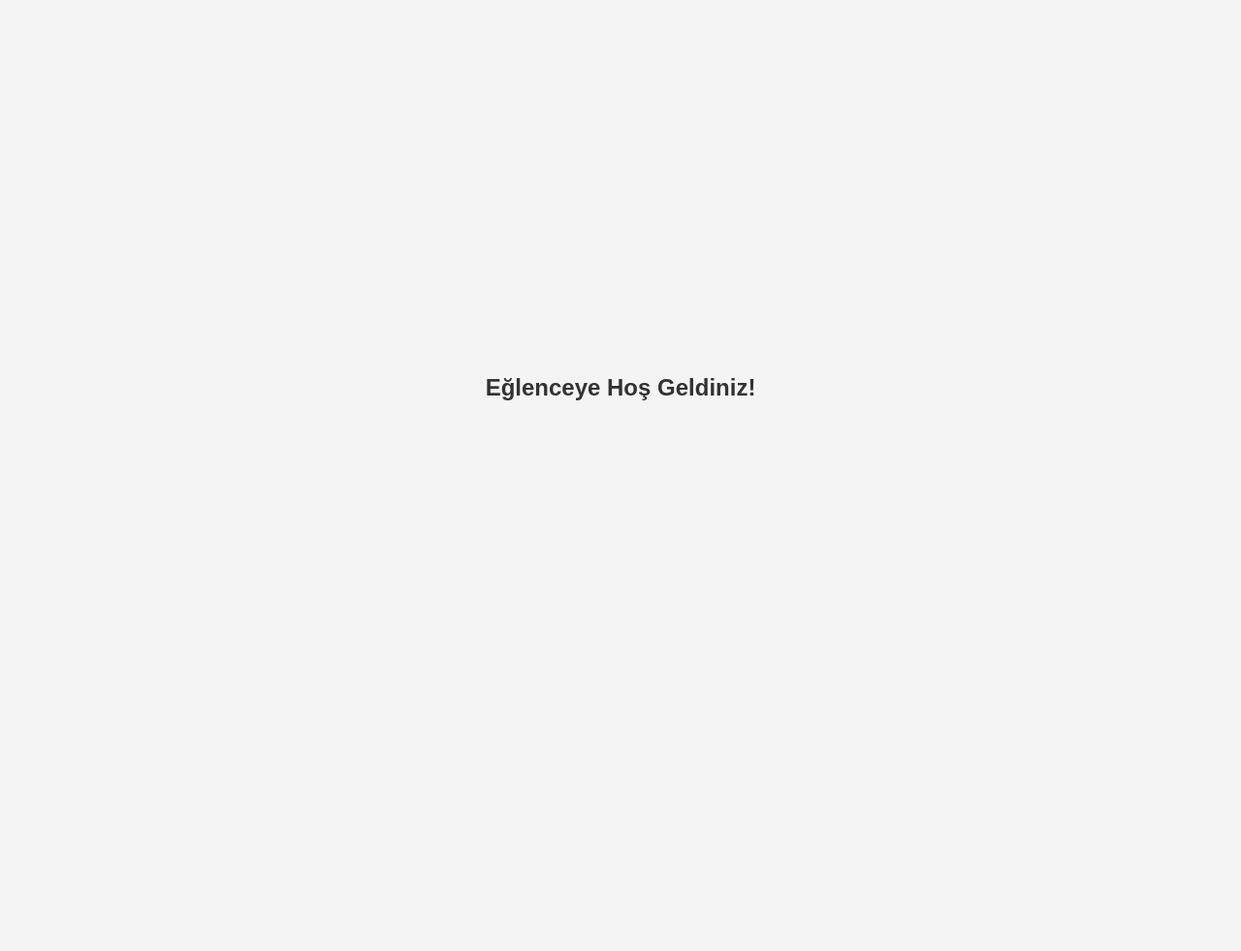
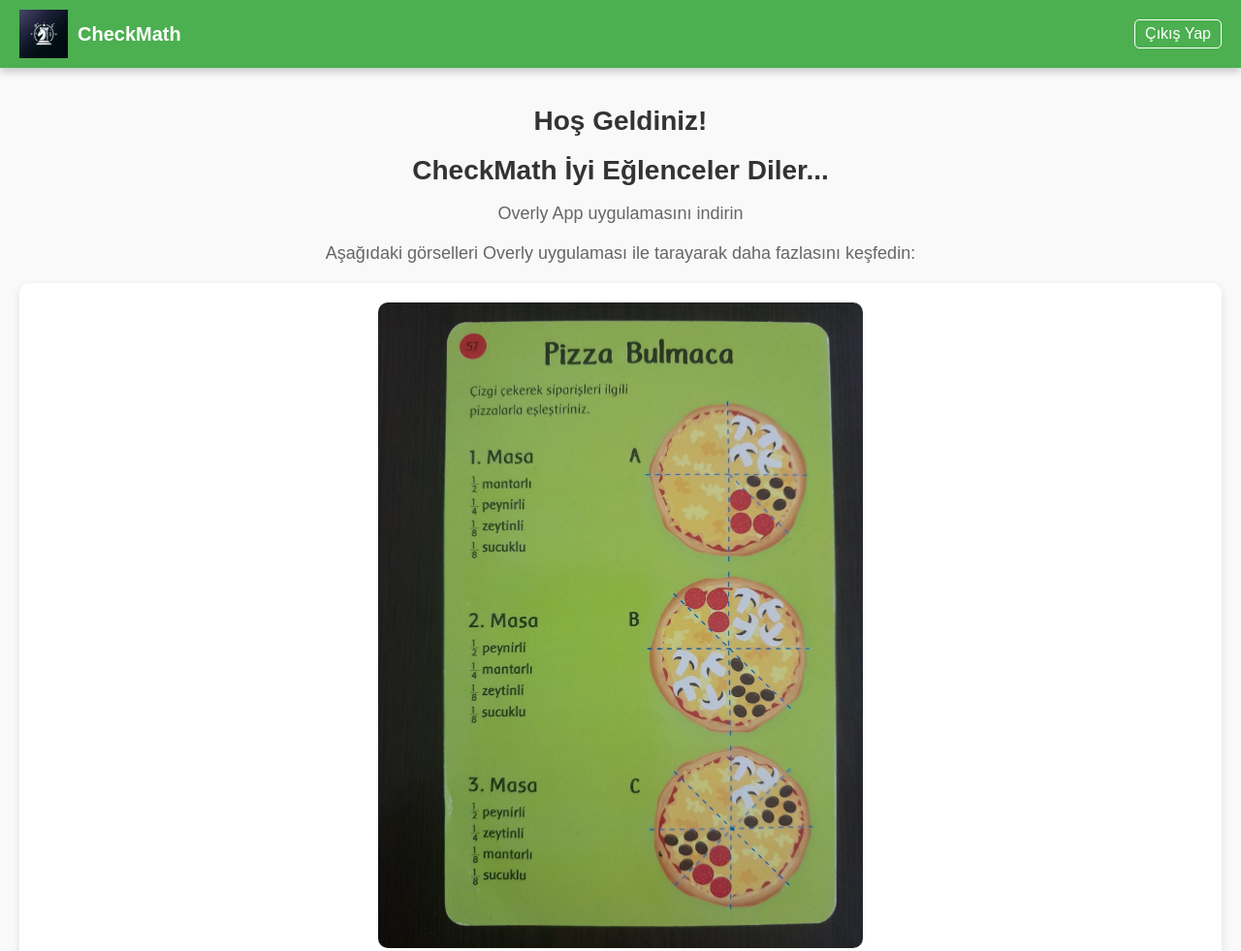
Before and after one commit to arifozcan35/arifozcan35.github.io, a plain HTML site: page welcome.html in a window 1280 px wide. Shown: the top 981 px of the page at 97% size. Before the commit the page ends 800 px from the top, so only its background shows below. Drawn offline with Linux system fonts and the light colour scheme.

Commit message:
Add files via upload

```diff
--- /dev/null
+++ b/styles2.css
@@ -0,0 +1,143 @@
+/* Genel Stil */
+body {
+    font-family: Arial, sans-serif;
+    margin: 0;
+    padding: 0;
+    background-color: #f9f9f9; /* Arka plan rengi */
+  }
+
+  /* Navbar */
+  .navbar {
+    display: flex;
+    justify-content: space-between;
+    align-items: center;
+    background-color: #4CAF50;
+    color: white;
+    padding: 10px 20px;
+    box-shadow: 0 4px 8px rgba(0, 0, 0, 0.2);
+  }
+
+  .navbar-left {
+    display: flex;
+    align-items: center;
+  }
+
+  .logo {
+    width: 50px;
+    height: 50px;
+    margin-right: 10px;
+  }
+
+  .project-name {
+    font-size: 20px;
+    font-weight: bold;
+  }
+
+  .navbar-right {
+    display: flex;
+    align-items: center;
+  }
+
+  .nav-link {
+    color: white;
+    text-decoration: none;
+    font-size: 16px;
+    padding: 5px 10px;
+    border: 1px solid white;
+    border-radius: 5px;
+    transition: background-color 0.3s, color 0.3s;
+  }
+
+  .nav-link:hover {
+    background-color: white;
+    color: #4CAF50;
+  }
+
+  /* Welcome Content */
+  .welcome-container {
+    padding: 20px;
+    text-align: center;
+  }
+
+  .welcome-container h1 {
+    font-size: 28px;
+    color: #333;
+    margin-bottom: 10px;
+  }
+
+  .welcome-container p {
+    font-size: 18px;
+    color: #666;
+    margin-bottom: 20px;
+  }
+
+  /* Image Sections */
+  .image-section {
+    display: flex;
+    align-items: center;
+    justify-content: center;
+    flex-wrap: wrap;
+    margin-bottom: 30px;
+    background-color: white;
+    box-shadow: 0 4px 10px rgba(0, 0, 0, 0.1);
+    padding: 20px;
+    border-radius: 10px;
+  }
+
+  .large-image {
+    width: 100%;
+    max-width: 500px; /* Görsellerin maksimum genişliği */
+    height: auto;
+    border-radius: 10px;
+    margin-bottom: 15px;
+  }
+
+  .image-description {
+    max-width: 400px;
+    margin-left: 20px;
+  }
+
+  .image-description h2 {
+    font-size: 22px;
+    color: #333;
+    margin-bottom: 10px;
+  }
+
+  .image-description p {
+    font-size: 16px;
+    color: #555;
+    margin-bottom: 10px;
+  }
+
+  .qr-link {
+    color: #4CAF50;
+    font-weight: bold;
+    text-decoration: none;
+    border-bottom: 1px solid #4CAF50;
+    transition: color 0.3s;
+  }
+
+  .qr-link:hover {
+    color: #388E3C;
+  }
+
+  /* Responsive Tasarım */
+  @media screen and (max-width: 768px) {
+    .image-section {
+      flex-direction: column; /* Mobilde dikey hizalanır */
+      text-align: center;
+    }
+
+    .image-description {
+      margin-left: 0; /* Mobilde hizalama düzeltildi */
+    }
+
+    .large-image {
+      max-width: 100%; /* Görsel tam genişlik alır */
+    }
+
+    .navbar {
+      flex-direction: column;
+      text-align: center;
+    }
+  }
--- a/welcome.html
+++ b/welcome.html
@@ -3,25 +3,38 @@
 <head>
   <meta charset="UTF-8">
   <meta name="viewport" content="width=device-width, initial-scale=1.0">
-  <title>Hoş Geldiniz</title>
-  <style>
-    body {
-      font-family: Arial, sans-serif;
-      background-color: #f4f4f4;
-      margin: 0;
-      display: flex;
-      justify-content: center;
-      align-items: center;
-      height: 100vh;
-      color: #333;
-    }
-
-    h1 {
-      font-size: 24px;
-    }
-  </style>
+  <title>Welcome</title>
+  <link rel="stylesheet" href="styles2.css">
 </head>
 <body>
-  <h1>Eğlenceye Hoş Geldiniz!</h1>
+  <!-- Navigation Bar -->
+  <nav class="navbar">
+    <div class="navbar-left">
+      <img src="checkmath.png" alt="Logo" class="logo">
+      <span class="project-name">CheckMath</span>
+    </div>
+    <div class="navbar-right">
+      <a href="index.html" class="nav-link">Çıkış Yap</a>
+    </div>
+  </nav>
+
+  <!-- Main Content -->
+  <div class="welcome-container">
+    <h1>Hoş Geldiniz!</h1>
+    <h1>CheckMath İyi Eğlenceler Diler...</h1>
+    <p>Overly App uygulamasını indirin</p>
+    <p>Aşağıdaki görselleri Overly uygulaması ile tarayarak daha fazlasını keşfedin:</p>
+
+    <!-- First Image Section -->
+    <div class="image-section">
+      <img src="pizza.jpeg" alt="Pizza Bulmaca" class="large-image">
+    </div>
+
+    <!-- Second Image Section -->
+    <div class="image-section">
+      <img src="ayakkabı.jpeg" alt="Ayakkabı Bulmaca" class="large-image">
+    </div>
+  </div>
+
 </body>
 </html>
```
Also changed, not shown: ayakkabı.jpeg (added), pizza.jpeg (added).
